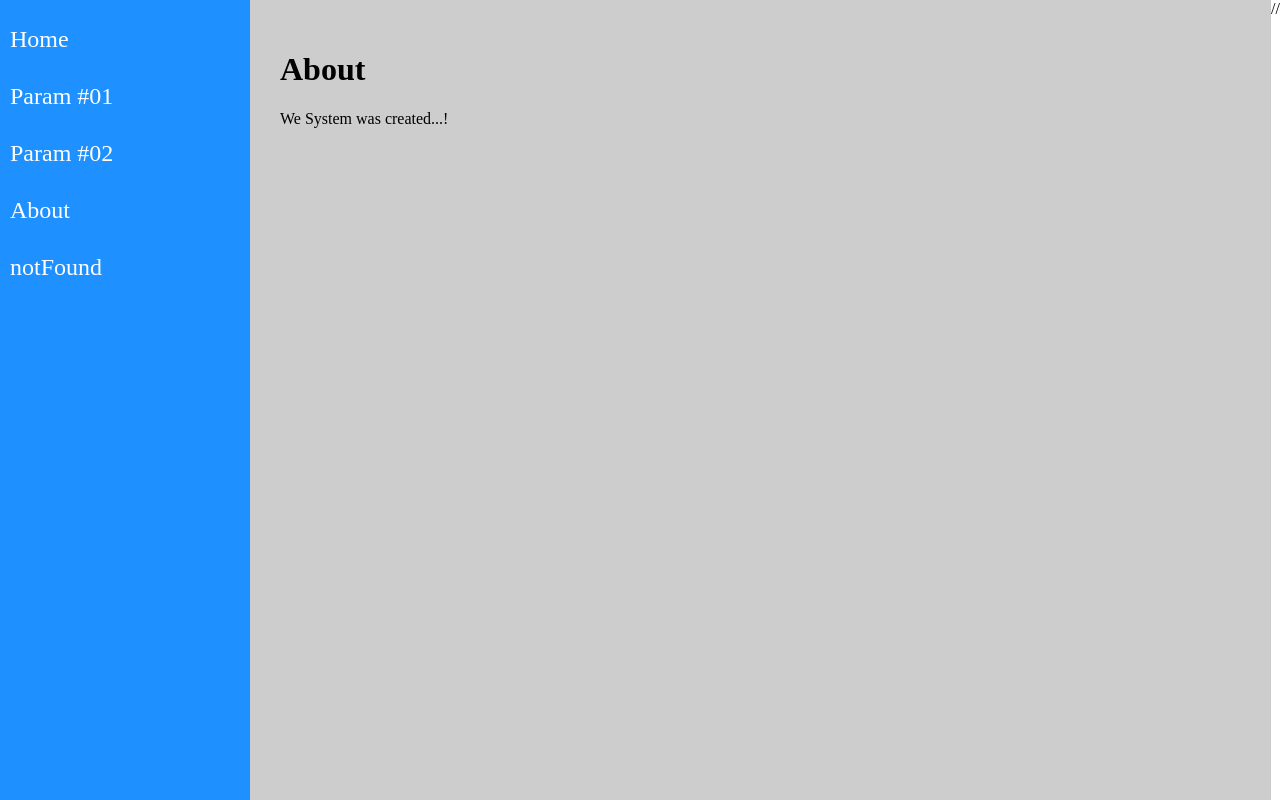
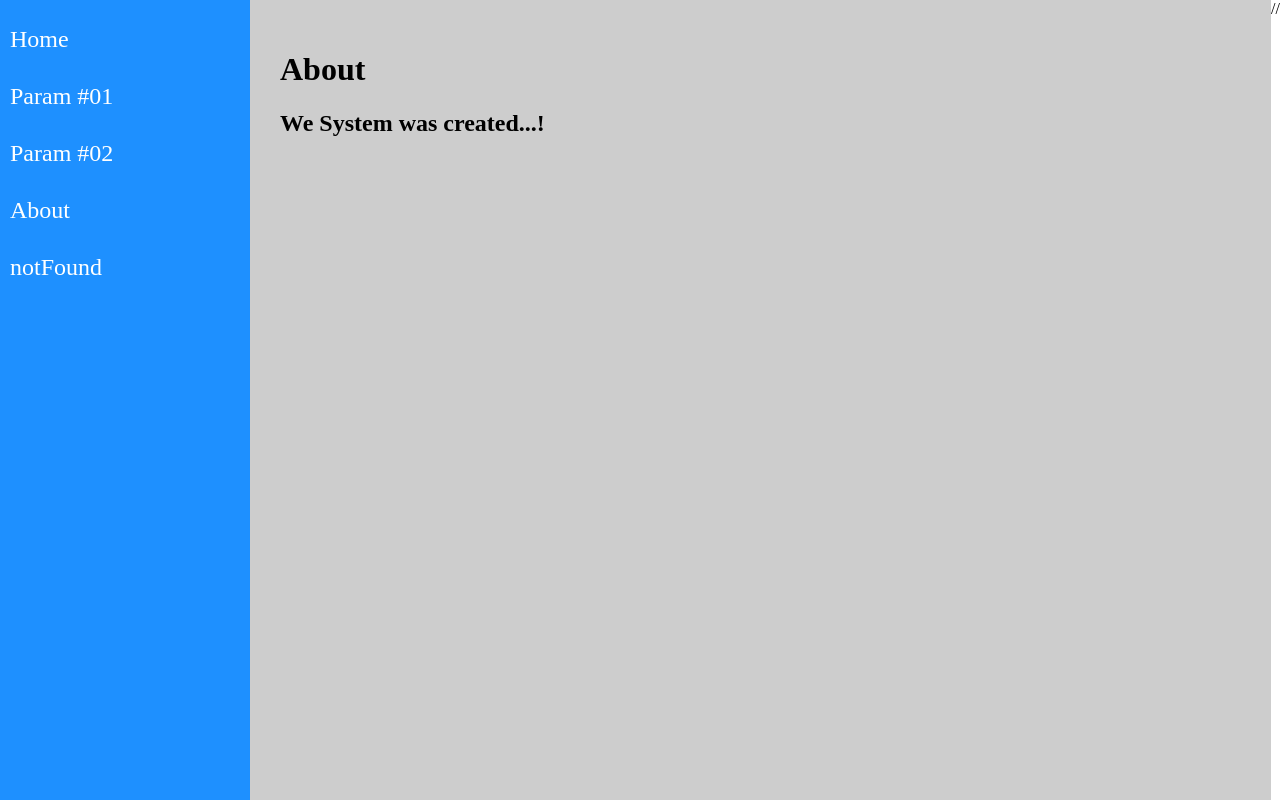
Before and after one commit to Ricardo-Lucena-Clear/React-Router, a React (Create React App) app: page /about in a window 1280 px wide. Built offline with nearby package versions, Linux system fonts and the light colour scheme.

Commit message:
Parameter Navigation

```diff
--- a/src/views/examples/About.jsx
+++ b/src/views/examples/About.jsx
@@ -3,7 +3,7 @@ import React from "react";
 const About = props => (
     <div className="About">
         <h1>About</h1>
-        <p>We System was created...!</p>
+        <h2>We System was created...!</h2>
     </div>
 )
 
--- a/src/views/examples/Home.jsx
+++ b/src/views/examples/Home.jsx
@@ -3,7 +3,7 @@ import React from "react";
 const Home = props => (
     <div className="Home">
         <h1>Home</h1>
-        <p>Welcome!</p>
+        <h2>Welcome!</h2>
     </div>
 )
 
```
